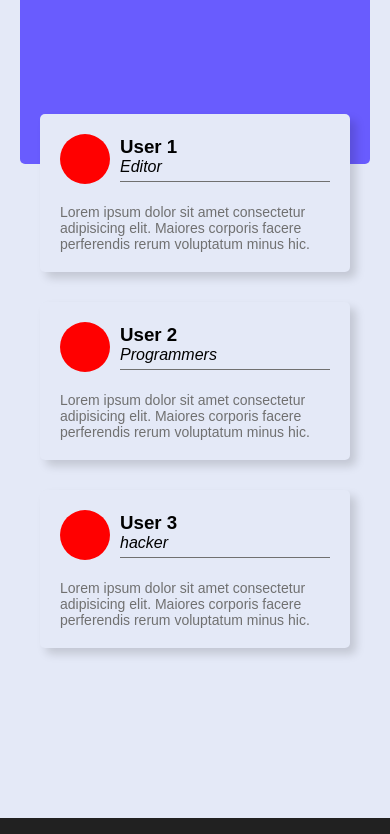
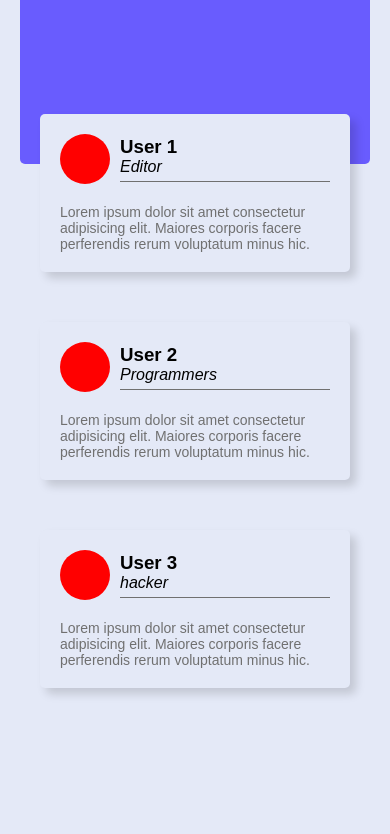
Before and after one commit to Gin-Muhlis/Gin-Muhlis.github.io, a plain HTML site: page landing/partner/index.html in a window 390 px wide. Shown: the part 1166-2000 px from the top of the page. Drawn offline with nearby package versions, Linux system fonts and the light colour scheme.

Commit message:
memperbaiki page partner

```diff
--- a/css/partner.css
+++ b/css/partner.css
@@ -7,6 +7,25 @@
     --text-color1: #707070;
     --text-color2: #212121;
     --toggle-color: #ddd;
+}
+
+::-webkit-scrollbar {
+    background-color: #e4e9f7;
+    width: 10px;
+    border-radius: 10px;
+    -webkit-border-radius: 10px;
+    -moz-border-radius: 10px;
+    -ms-border-radius: 10px;
+    -o-border-radius: 10px;
+}
+
+::-webkit-scrollbar-thumb {
+    background-color: #000;
+    border-radius: 10px;
+    -webkit-border-radius: 10px;
+    -moz-border-radius: 10px;
+    -ms-border-radius: 10px;
+    -o-border-radius: 10px;
 }
 
 * {
@@ -646,7 +665,8 @@ footer span {
 
 /* !responsive breakpoints */
 @media screen and (max-width: 1010px) {
-    .banner .banner-main .img {
+    .banner .banner-main .img,
+    .banner-main .shape-1 {
         display: none;
     }
 }
@@ -765,6 +785,10 @@ footer span {
         line-height: 22px;
     }
 
+    .partner .row {
+        gap: 50px;
+    }
+
     footer {
         padding: 80px 20px 20px;
     }
```
